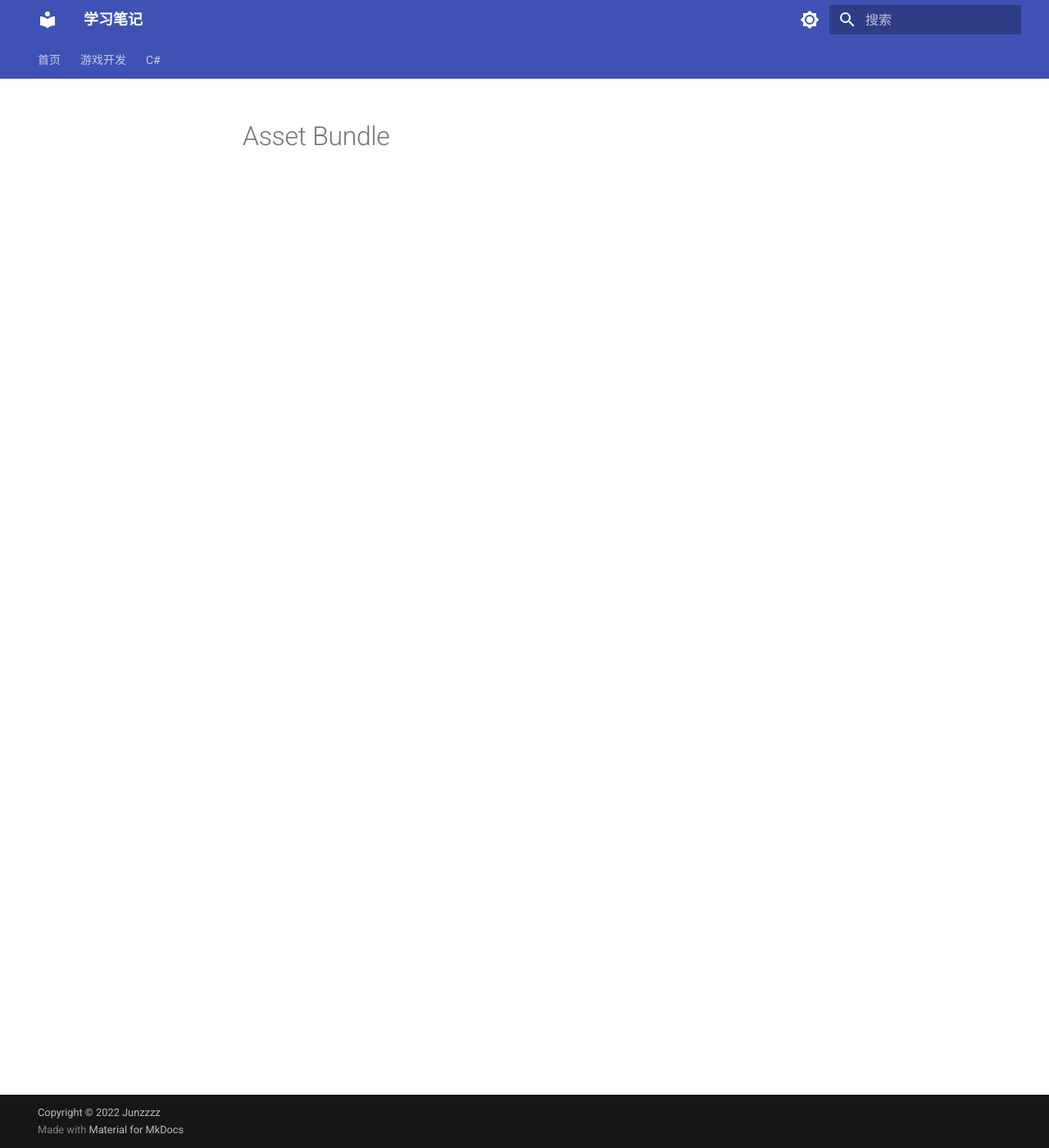
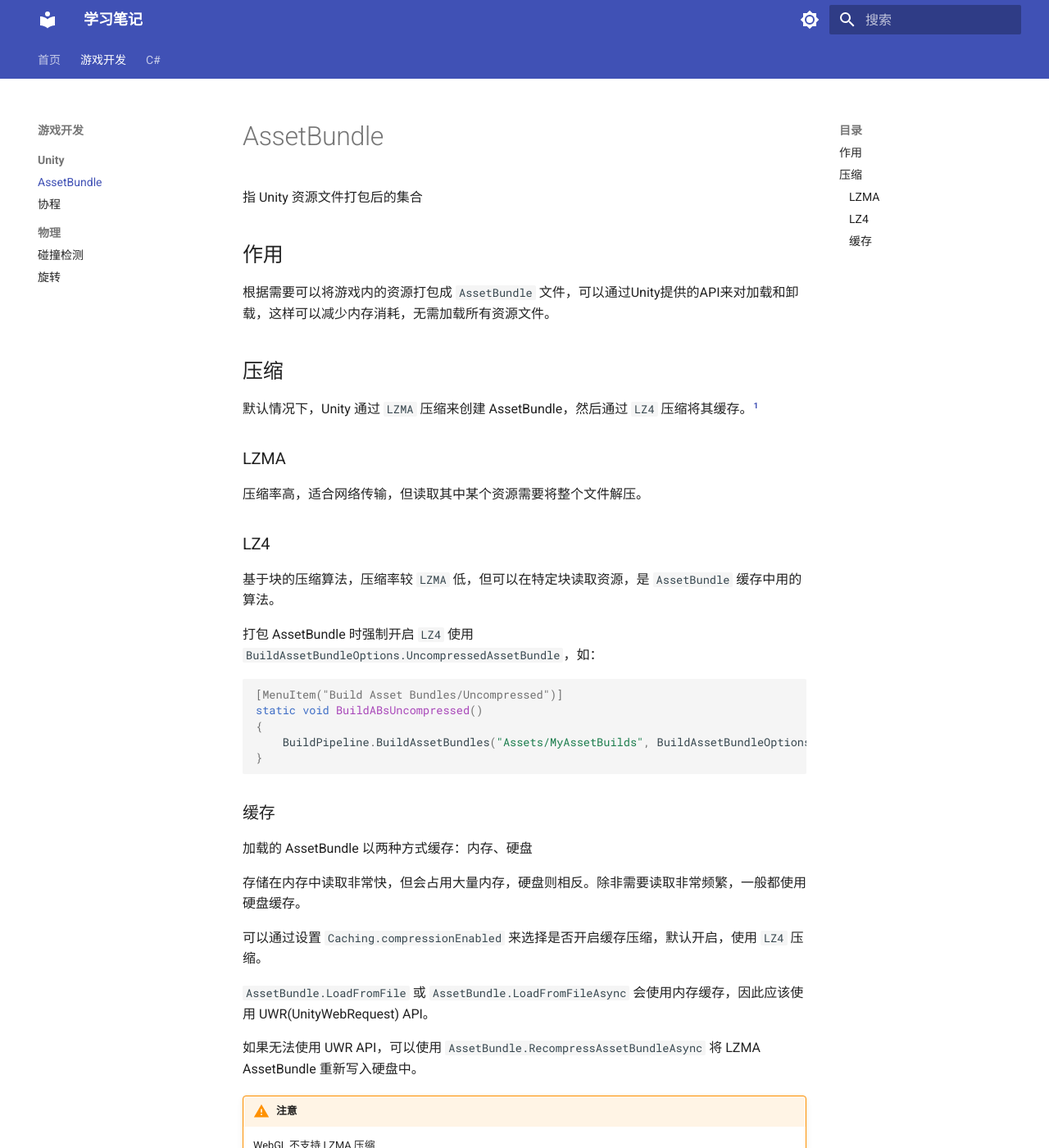
Before and after one commit to Junzzzz/study-docs, an MkDocs documentation site: the page built from docs/game/unity/assetbundle.md, in a window 1280 px wide and 1400 px high. Shown: the whole window at 82% size. Built offline with MkDocs 1.6.1 and Material for MkDocs 9.7.7, drawn with Linux system fonts in a browser that asks for light colours; some of the changed text lies outside the part shown.

Commit message:
添加AssetBundle

````diff
--- a/docs/game/unity/assetbundle.md
+++ b/docs/game/unity/assetbundle.md
@@ -1 +1,47 @@
-# Asset Bundle
+# AssetBundle
+
+指 Unity 资源文件打包后的集合
+
+## 作用
+
+根据需要可以将游戏内的资源打包成 `AssetBundle` 文件，可以通过Unity提供的API来对加载和卸载，这样可以减少内存消耗，无需加载所有资源文件。
+
+## 压缩
+
+默认情况下，Unity 通过 `LZMA` 压缩来创建 AssetBundle，然后通过 `LZ4` 压缩将其缓存。[^1]
+
+### LZMA
+
+压缩率高，适合网络传输，但读取其中某个资源需要将整个文件解压。
+
+### LZ4
+
+基于块的压缩算法，压缩率较 `LZMA` 低，但可以在特定块读取资源，是 `AssetBundle` 缓存中用的算法。
+
+打包 AssetBundle 时强制开启 `LZ4` 使用 `BuildAssetBundleOptions.UncompressedAssetBundle`，如：
+
+```c#
+[MenuItem("Build Asset Bundles/Uncompressed")]
+static void BuildABsUncompressed()
+{
+    BuildPipeline.BuildAssetBundles("Assets/MyAssetBuilds", BuildAssetBundleOptions.UncompressedAssetBundle, BuildTarget.StandaloneOSX);
+}
+```
+
+### 缓存
+
+加载的 AssetBundle 以两种方式缓存：内存、硬盘
+
+存储在内存中读取非常快，但会占用大量内存，硬盘则相反。除非需要读取非常频繁，一般都使用硬盘缓存。
+
+可以通过设置 `Caching.compressionEnabled` 来选择是否开启缓存压缩，默认开启，使用 `LZ4` 压缩。
+
+`AssetBundle.LoadFromFile` 或 `AssetBundle.LoadFromFileAsync` 会使用内存缓存，因此应该使用 UWR(UnityWebRequest) API。
+
+如果无法使用 UWR API，可以使用 `AssetBundle.RecompressAssetBundleAsync` 将 LZMA AssetBundle 重新写入硬盘中。
+
+!!! warning "注意"
+
+    WebGL 不支持 LZMA 压缩
+
+[^1]: [官方文档 - AssetBundle 压缩](https://docs.unity3d.com/cn/current/Manual/AssetBundles-Cache.html)
--- a/mkdocs.yml
+++ b/mkdocs.yml
@@ -111,6 +111,7 @@ nav:
   - '首页': index.md
   - '游戏开发':
     - 'Unity':
+      - 'AssetBundle': game/unity/assetbundle.md
       - '协程': game/unity/coroutine.md
     - '物理':
       - '碰撞检测': game/physics/collision-detection.md
````
